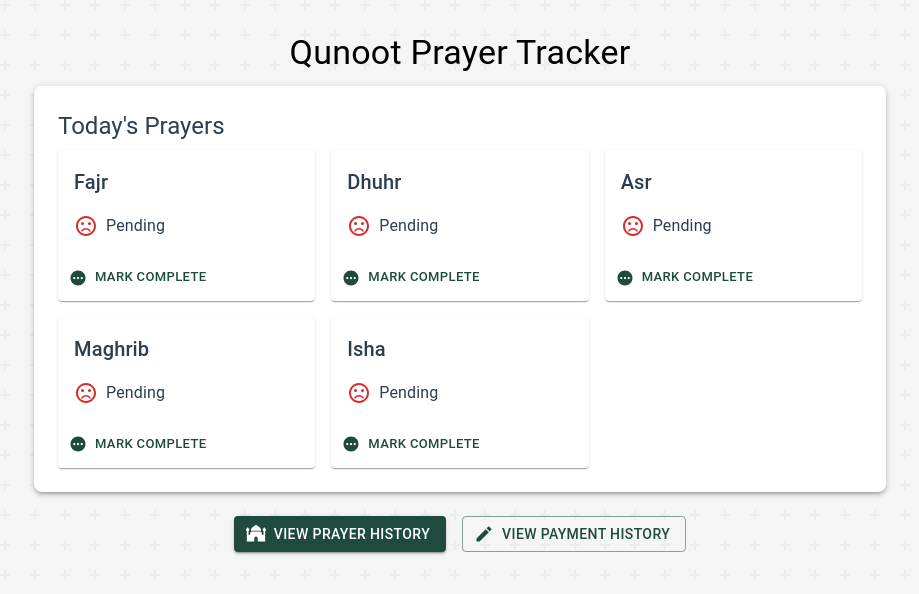
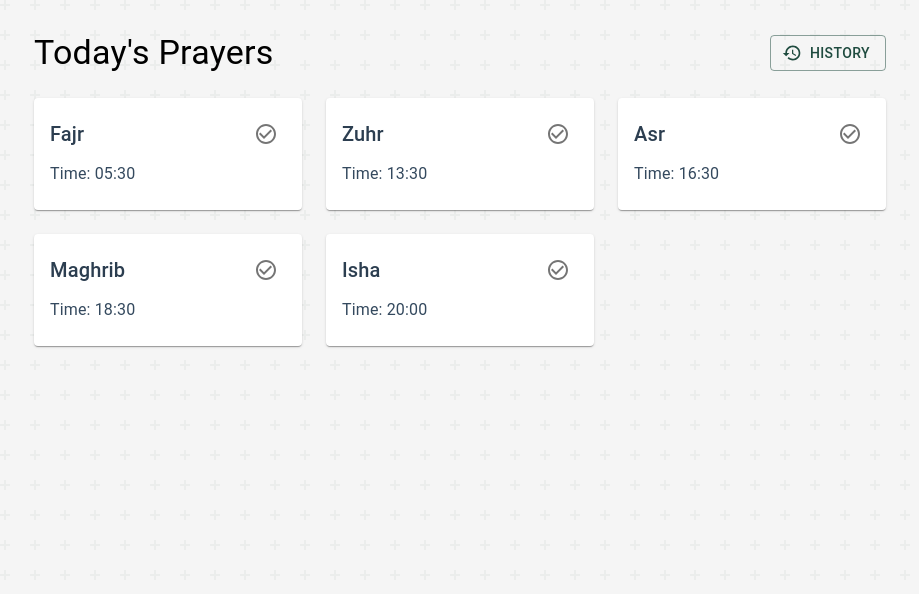
Before and after one commit to m4mansoor/prayer-tracker, a React (Vite) app: page / in a window 1280 px wide. Shown: the top 594 px of the page, without its empty margins (180-1099 px from the left). Built offline with nearby package versions, Linux system fonts and the light colour scheme.

Commit message:
Fix TypeScript errors and update components

```diff
--- a/src/pages/HomePage.tsx
+++ b/src/pages/HomePage.tsx
@@ -1,118 +1,63 @@
 import React, { useState, useEffect } from 'react';
 import {
   Container,
+  Typography,
+  Box,
   Grid,
   Card,
   CardContent,
-  Typography,
-  CardActions,
+  IconButton,
   Button,
-  Box,
-  Paper,
-  Dialog,
-  DialogTitle,
-  DialogContent,
-  DialogActions,
-  TextField,
-  IconButton,
-  Divider,
 } from '@mui/material';
-import EditIcon from '@mui/icons-material/Edit';
-import MosqueIcon from '@mui/icons-material/Mosque';
-import CheckCircleIcon from '@mui/icons-material/CheckCircle';
-import PendingIcon from '@mui/icons-material/Pending';
-import SentimentSatisfiedAltIcon from '@mui/icons-material/SentimentSatisfiedAlt';
-import SentimentVeryDissatisfiedIcon from '@mui/icons-material/SentimentVeryDissatisfied';
-import { v4 as uuidv4 } from 'uuid';
-import { Prayer, PrayerHistory, PaymentHistory } from '../types';
-import {
-  DEFAULT_PRAYERS,
-  getToday,
-  createDailyPrayers,
-  updateDailyPrayers,
-} from '../utils/prayerUtils';
+import CheckCircleOutlineIcon from '@mui/icons-material/CheckCircleOutline';
+import HistoryIcon from '@mui/icons-material/History';
+import { Prayer, PrayerHistory } from '../types';
 import PrayerHistoryComponent from '../components/PrayerHistory';
-import PaymentHistoryComponent from '../components/PaymentHistory';
+import { getTodaysPrayers, updatePrayerStatus } from '../utils/prayerUtils';
 
 const HomePage: React.FC = () => {
-  // Initialize prayer history with today's prayers
-  const [prayerHistory, setPrayerHistory] = useState<PrayerHistory>(() => {
-    const savedHistory = localStorage.getItem('prayerHistory');
-    if (savedHistory) {
-      return JSON.parse(savedHistory);
+  const [todaysPrayers, setTodaysPrayers] = useState<Prayer[]>([]);
+  const [prayerHistory, setPrayerHistory] = useState<PrayerHistory>({});
+  const [showHistory, setShowHistory] = useState(false);
+
+  useEffect(() => {
+    const storedHistory = localStorage.getItem('prayerHistory');
+    if (storedHistory) {
+      setPrayerHistory(JSON.parse(storedHistory));
     }
-    const today = getToday();
-    return {
-      [today]: createDailyPrayers(today)
-    };
-  });
+    setTodaysPrayers(getTodaysPrayers());
+  }, []);
 
-  // Initialize payment history
-  const [paymentHistory, setPaymentHistory] = useState<PaymentHistory>(() => {
-    const savedPayments = localStorage.getItem('paymentHistory');
-    return savedPayments ? JSON.parse(savedPayments) : [];
-  });
+  const handlePrayerToggle = (prayerName: string) => {
+    const updatedPrayers = todaysPrayers.map(prayer =>
+      prayer.name === prayerName
+        ? { ...prayer, completed: !prayer.completed }
+        : prayer
+    );
+    setTodaysPrayers(updatedPrayers);
 
-  const [selectedPrayer, setSelectedPrayer] = useState<Prayer | null>(null);
-  const [openEditDialog, setOpenEditDialog] = useState(false);
-  const [showHistory, setShowHistory] = useState(false);
-  const [showPaymentHistory, setShowPaymentHistory] = useState(false);
-
-  // Save prayer history to localStorage whenever it changes
-  useEffect(() => {
-    localStorage.setItem('prayerHistory', JSON.stringify(prayerHistory));
-  }, [prayerHistory]);
-
-  // Save payment history to localStorage whenever it changes
-  useEffect(() => {
-    localStorage.setItem('paymentHistory', JSON.stringify(paymentHistory));
-  }, [paymentHistory]);
-
-  // Handle prayer completion toggle
-  const handlePrayerToggle = (prayer: Prayer) => {
-    const today = getToday();
-    const updatedHistory = { ...prayerHistory };
-
-    if (!updatedHistory[today]) {
-      updatedHistory[today] = createDailyPrayers(today);
-    }
-
-    const dayPrayers = updatedHistory[today].prayers.map(p =>
-      p.name === prayer.name ? { ...p, completed: !p.completed } : p
-    );
-
-    updatedHistory[today] = {
-      ...updatedHistory[today],
-      prayers: dayPrayers
-    };
-
+    const { updatedHistory } = updatePrayerStatus(prayerHistory, prayerName);
     setPrayerHistory(updatedHistory);
+    localStorage.setItem('prayerHistory', JSON.stringify(updatedHistory));
   };
 
-  // Get today's prayers
-  const today = getToday();
-  const todaysPrayers = prayerHistory[today]?.prayers || createDailyPrayers(today).prayers;
+  return (
+    <Container maxWidth="md">
+      <Box sx={{ mt: 4, mb: 4 }}>
+        <Box display="flex" justifyContent="space-between" alignItems="center" mb={3}>
+          <Typography variant="h4" component="h1">
+            Today's Prayers
+          </Typography>
+          <Button
+            variant="outlined"
+            startIcon={<HistoryIcon />}
+            onClick={() => setShowHistory(true)}
+          >
+            History
+          </Button>
+        </Box>
 
-  return (
-    <Container maxWidth="md" sx={{ py: 4 }}>
-      <Typography variant="h4" component="h1" gutterBottom align="center">
-        Qunoot Prayer Tracker
-      </Typography>
-
-      {/* Today's Prayers Section */}
-      <Paper
-        elevation={3}
-        sx={{
-          p: 3,
-          mb: 3,
-          backgroundColor: 'background.paper',
-          borderRadius: 2
-        }}
-      >
-        <Typography variant="h5" gutterBottom>
-          Today's Prayers
-        </Typography>
-        <Grid container spacing={2}>
+        <Grid container spacing={3}>
           {todaysPrayers.map((prayer) => (
             <Grid item xs={12} sm={6} md={4} key={prayer.name}>
               <Card
@@ -120,70 +65,47 @@ const HomePage: React.FC = () => {
                   height: '100%',
                   display: 'flex',
                   flexDirection: 'column',
-                  backgroundColor: prayer.completed ? '#e8f5e9' : 'background.paper'
+                  position: 'relative',
+                  transition: 'transform 0.2s',
+                  '&:hover': {
+                    transform: 'translateY(-4px)',
+                  },
                 }}
               >
                 <CardContent>
-                  <Typography variant="h6" component="h2">
-                    {prayer.name}
-                  </Typography>
-                  <Box sx={{ mt: 2, display: 'flex', alignItems: 'center' }}>
-                    {prayer.completed ? (
-                      <SentimentSatisfiedAltIcon color="success" />
-                    ) : (
-                      <SentimentVeryDissatisfiedIcon color="error" />
-                    )}
-                    <Typography sx={{ ml: 1 }}>
-                      {prayer.completed ? 'Completed' : 'Pending'}
+                  <Box display="flex" justifyContent="space-between" alignItems="center">
+                    <Typography variant="h6" component="h2">
+                      {prayer.name}
                     </Typography>
+                    <IconButton
+                      onClick={() => handlePrayerToggle(prayer.name)}
+                      color={prayer.completed ? "success" : "default"}
+                      sx={{
+                        transition: 'all 0.2s',
+                        '&:hover': {
+                          transform: 'scale(1.1)',
+                        }
+                      }}
+                    >
+                      <CheckCircleOutlineIcon />
+                    </IconButton>
                   </Box>
+                  {prayer.time && (
+                    <Typography color="textSecondary" sx={{ mt: 1 }}>
+                      Time: {prayer.time}
+                    </Typography>
+                  )}
                 </CardContent>
-                <CardActions>
-                  <Button
-                    size="small"
-                    onClick={() => handlePrayerToggle(prayer)}
-                    startIcon={prayer.completed ? <CheckCircleIcon /> : <PendingIcon />}
-                  >
-                    {prayer.completed ? 'Mark Incomplete' : 'Mark Complete'}
-                  </Button>
-                </CardActions>
               </Card>
             </Grid>
           ))}
         </Grid>
-      </Paper>
-
-      {/* History Buttons */}
-      <Box sx={{ mb: 3, display: 'flex', gap: 2, justifyContent: 'center' }}>
-        <Button
-          variant="contained"
-          onClick={() => setShowHistory(true)}
-          startIcon={<MosqueIcon />}
-        >
-          View Prayer History
-        </Button>
-        <Button
-          variant="outlined"
-          onClick={() => setShowPaymentHistory(true)}
-          startIcon={<EditIcon />}
-        >
-          View Payment History
-        </Button>
       </Box>
 
-      {/* Prayer History */}
       {showHistory && (
         <PrayerHistoryComponent
           prayerHistory={prayerHistory}
           onClose={() => setShowHistory(false)}
-        />
-      )}
-
-      {/* Payment History */}
-      {showPaymentHistory && (
-        <PaymentHistoryComponent
-          paymentHistory={paymentHistory}
-          onClose={() => setShowPaymentHistory(false)}
         />
       )}
     </Container>
--- a/src/utils/prayerUtils.ts
+++ b/src/utils/prayerUtils.ts
@@ -1,128 +1,63 @@
-import { Prayer, DailyPrayers, PrayerHistory, FilterOptions } from '../types';
-import { format, subDays, isWithinInterval, parseISO } from 'date-fns';
+import { Prayer, DailyPrayers, PrayerHistory } from '../types';
 
-export const DEFAULT_PRAYERS: Prayer[] = [
-  { name: 'Fajr', arabicName: 'الفجر', startTime: '04:30', endTime: '05:45', completed: false, fineAmount: 10 },
-  { name: 'Dhuhr', arabicName: 'الظهر', startTime: '12:00', endTime: '13:30', completed: false, fineAmount: 10 },
-  { name: 'Asr', arabicName: 'العصر', startTime: '15:30', endTime: '16:45', completed: false, fineAmount: 10 },
-  { name: 'Maghrib', arabicName: 'المغرب', startTime: '18:00', endTime: '19:15', completed: false, fineAmount: 10 },
-  { name: 'Isha', arabicName: 'العشاء', startTime: '19:45', endTime: '21:00', completed: false, fineAmount: 10 },
+const DEFAULT_PRAYERS: Prayer[] = [
+  { name: 'Fajr', time: '05:30', completed: false },
+  { name: 'Zuhr', time: '13:30', completed: false },
+  { name: 'Asr', time: '16:30', completed: false },
+  { name: 'Maghrib', time: '18:30', completed: false },
+  { name: 'Isha', time: '20:00', completed: false }
 ];
 
 export const getToday = (): string => {
-  return format(new Date(), 'yyyy-MM-dd');
+  return new Date().toISOString().split('T')[0];
 };
 
-export const formatDate = (date: Date): string => {
-  return format(date, 'yyyy-MM-dd');
+export const getTodaysPrayers = (): Prayer[] => {
+  const today = getToday();
+  const storedHistory = localStorage.getItem('prayerHistory');
+  if (storedHistory) {
+    const history: PrayerHistory = JSON.parse(storedHistory);
+    if (history[today]) {
+      return history[today].prayers;
+    }
+  }
+  return DEFAULT_PRAYERS;
 };
 
-export const createDailyPrayers = (): DailyPrayers => ({
-  date: getToday(),
-  prayers: DEFAULT_PRAYERS.map(prayer => ({
-    ...prayer,
-    completed: false
-  })),
-  totalCompleted: 0,
-  totalFine: 0
-});
+export const updatePrayerStatus = (
+  history: PrayerHistory,
+  prayerName: string
+): { updatedHistory: PrayerHistory } => {
+  const today = getToday();
+  const updatedHistory = { ...history };
 
-export const updateDailyPrayers = (
-  dayData: DailyPrayers,
-  prayerName: string,
-  completed: boolean
-): DailyPrayers => {
-  const updatedPrayers = dayData.prayers.map(prayer =>
-    prayer.name === prayerName ? { ...prayer, completed } : prayer
-  );
+  if (!updatedHistory[today]) {
+    updatedHistory[today] = {
+      date: today,
+      prayers: DEFAULT_PRAYERS,
+      totalCompleted: 0,
+      totalFine: 0
+    };
+  }
+
+  const updatedPrayers = updatedHistory[today].prayers.map(prayer => {
+    if (prayer.name === prayerName) {
+      const completed = !prayer.completed;
+      const fine = completed ? 0 : 10; // 10 rupees fine for missed prayers
+      return { ...prayer, completed, fine };
+    }
+    return prayer;
+  });
 
   const totalCompleted = updatedPrayers.filter(p => p.completed).length;
-  const totalFine = updatedPrayers.reduce(
-    (sum, prayer) => sum + (prayer.completed ? 0 : prayer.fineAmount),
-    0
-  );
+  const totalFine = updatedPrayers.reduce((sum, p) => sum + (p.fine || 0), 0);
 
-  return {
-    date: dayData.date,
+  updatedHistory[today] = {
+    date: today,
     prayers: updatedPrayers,
     totalCompleted,
     totalFine
   };
+
+  return { updatedHistory };
 };
-
-export const getDateRangeForFilter = (filterType: FilterOptions['filterType']): { startDate: string; endDate: string } => {
-  const today = new Date();
-  const endDate = formatDate(today);
-
-  switch (filterType) {
-    case 'day':
-      return {
-        startDate: endDate,
-        endDate: endDate,
-      };
-    case 'week':
-      return {
-        startDate: formatDate(subDays(today, 7)),
-        endDate: endDate,
-      };
-    case 'month':
-      return {
-        startDate: formatDate(subDays(today, 30)),
-        endDate: endDate,
-      };
-    case 'custom':
-      return {
-        startDate: endDate,
-        endDate: endDate,
-      };
-    default:
-      return {
-        startDate: endDate,
-        endDate: endDate,
-      };
-  }
-};
-
-export const filterPrayerHistory = (
-  history: PrayerHistory,
-  filterOptions: FilterOptions
-): PrayerHistory => {
-  const { dateRange, showCompleted, showMissed } = filterOptions;
-  const startDate = parseISO(dateRange.startDate);
-  const endDate = parseISO(dateRange.endDate);
-
-  return Object.entries(history).reduce((filtered, [date, dayData]) => {
-    const currentDate = parseISO(date);
-
-    // Check if the date is within the selected range
-    if (!isWithinInterval(currentDate, { start: startDate, end: endDate })) {
-      return filtered;
-    }
-
-    // Filter prayers based on completion status
-    const filteredPrayers = dayData.prayers.filter(prayer => {
-      if (prayer.completed && !showCompleted) return false;
-      if (!prayer.completed && !showMissed) return false;
-      return true;
-    });
-
-    if (filteredPrayers.length === 0) {
-      return filtered;
-    }
-
-    // Calculate new totals for filtered prayers
-    const totalCompleted = filteredPrayers.filter(p => p.completed).length;
-    const totalFine = filteredPrayers.reduce((acc, prayer) =>
-      acc + (prayer.completed ? 0 : prayer.fineAmount), 0
-    );
-
-    return {
-      ...filtered,
-      [date]: {
-        prayers: filteredPrayers,
-        totalCompleted,
-        totalFine,
-      },
-    };
-  }, {} as PrayerHistory);
-};
```
Also changed, not shown: src/components/PrayerHistory.tsx (+138 -47 lines), src/types/index.ts (+14 -8 lines).
